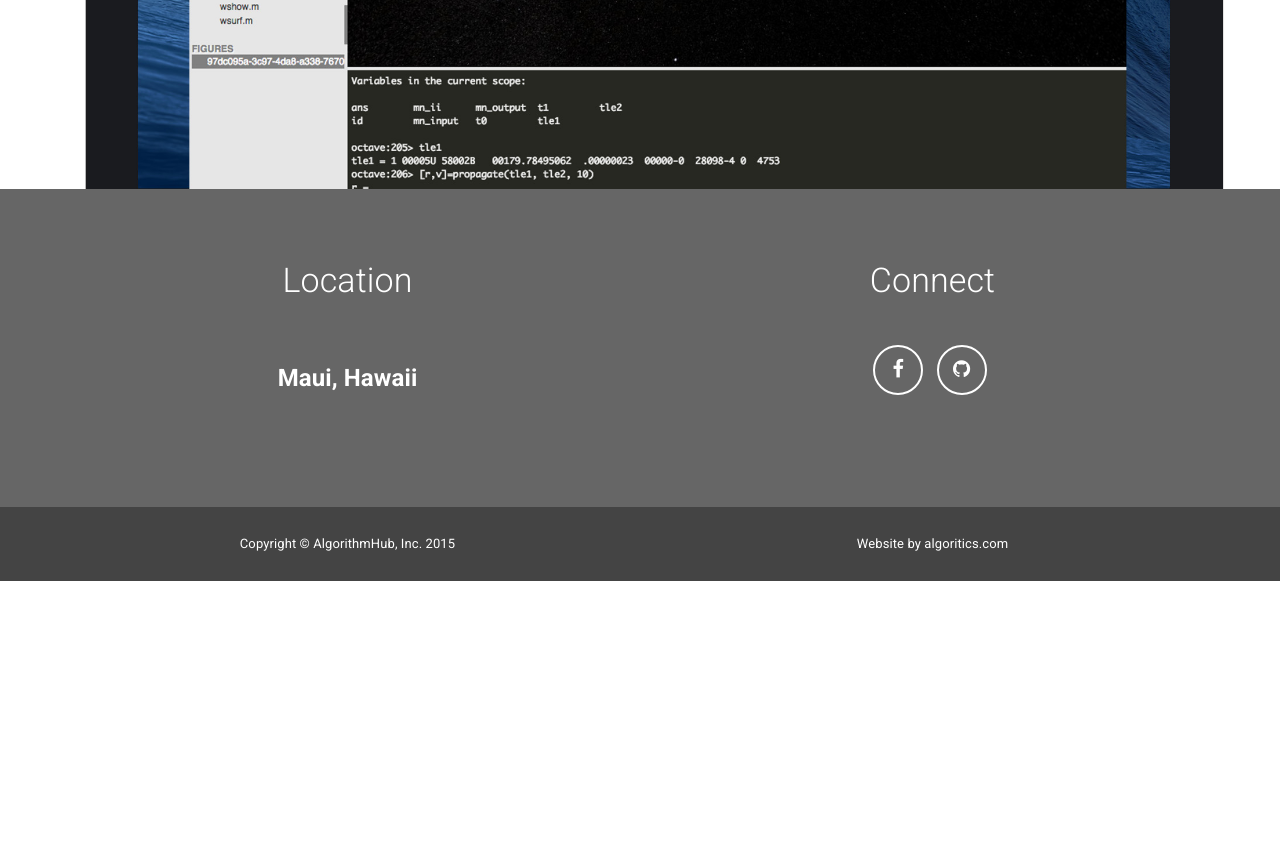
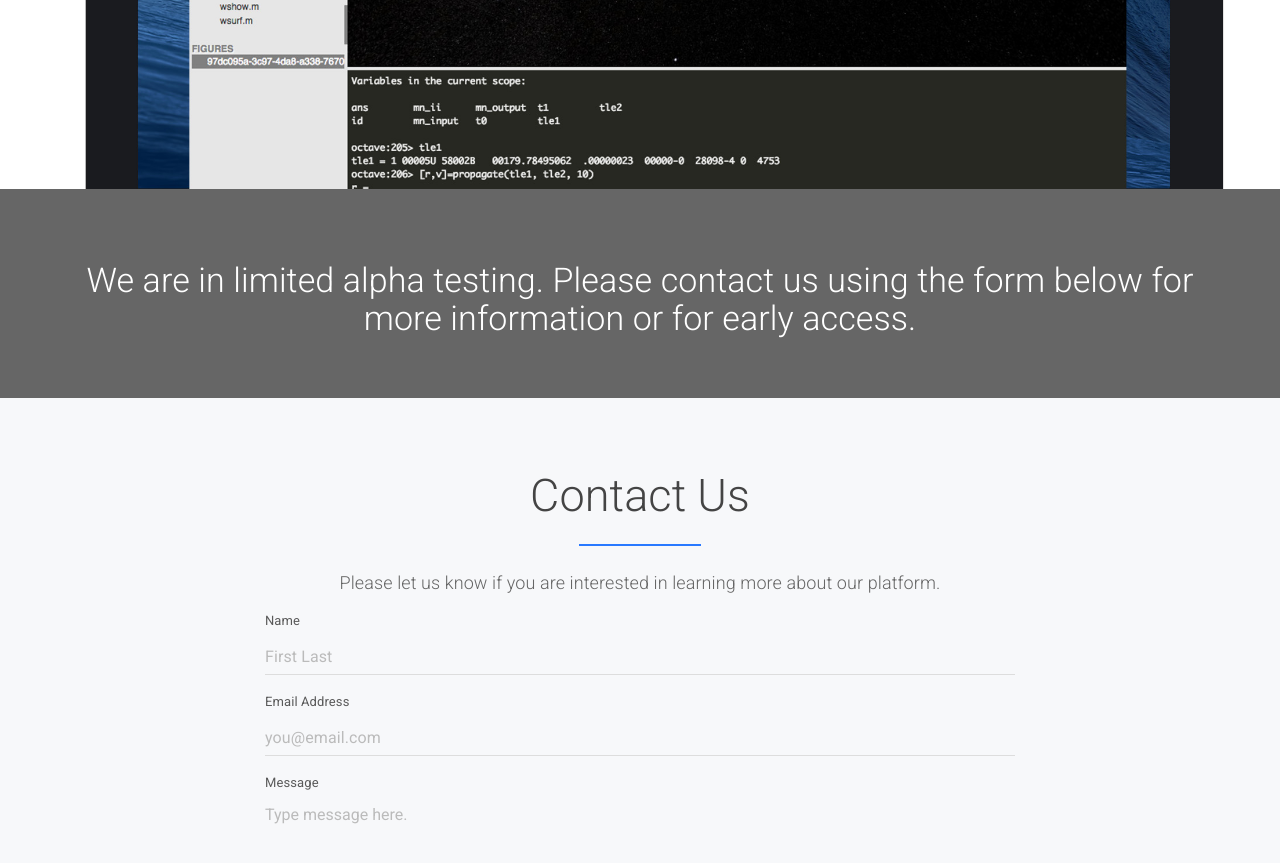
Before and after one commit to AlgorithmHub/algorithmhub.github.io, a Jekyll site: the page built from index.html, in a window 1280 px wide and 900 px high, scrolled down 2987 px. Shown: the top 863 px of the window. Built offline with Jekyll 4.4.1, drawn with Linux system fonts in a browser that asks for light colours; nearby versions of some CDN libraries; library files that are not in the unit come from our copies; before the commit the page ends 3568 px from its top, so only the background shows below that.

Commit message:
Add contact form.

```diff
--- a/index.html
+++ b/index.html
@@ -127,3 +127,66 @@ layout: default
   </div>
 
 </section>
+
+
+<section id="features">
+
+
+<div id="cta">
+  <div class="container text-center">
+    <div class="row">
+      <h3>We are in limited alpha testing. Please contact us using the form below for more information or for early access.</h3>
+    </div><!--/row -->
+  </div><!--/container -->
+</div>
+
+
+
+<div id="g">
+  <div class="container">
+    <div class="row">
+      <div class="col-lg-12 text-center">
+        <h2>Contact Us</h2>
+        <hr class="aligncenter">
+        <p>Please let us know if you are interested in learning more about our platform.</p>
+      </div>
+    </div>
+    <div class="row">
+      <div class="col-lg-8 col-lg-offset-2">
+        <form  action="//formspree.io/alexander.cabello@algoritics.com" method="POST" name="sentMessage" id="contactForm" novalidate>
+          <div class="row control-group">
+            <div class="form-group col-xs-12 floating-label-form-group controls">
+              <label class="control-label">Name</label>
+              <input type="text" name="name" class="form-control" placeholder="First Last" id="name" required data-validation-required-message="Please enter your name.">
+            </div>
+          </div>
+          <div class="row control-group">
+            <div class="form-group col-xs-12 floating-label-form-group controls">
+              <label class="control-label">Email Address</label>
+              <input type="email" name="_replyto" class="form-control" placeholder="you@email.com" id="email" required data-validation-required-message="Please enter your email address.">
+            </div>
+          </div>
+          <div>
+            <input type="hidden"  name="_subject" value="New submission!">
+            <input type="text" name="_gotcha" style="display:none" />
+          </div>
+          <div class="row control-group">
+            <div class="form-group col-xs-12 floating-label-form-group controls">
+              <label class="control-label">Message</label>
+              <textarea rows="5" name="message" class="form-control" placeholder="Type message here." id="message" required data-validation-required-message="Please enter a message."></textarea>
+            </div>
+          </div>
+          <br>
+          <div id="success"></div>
+          <div class="row">
+            <div class="form-group col-xs-12 text-center">
+              <button type="submit" class="btn btn-default btn-lg round-btn"><i class="fa fa-paper-plane"></i></button>
+            </div>
+          </div>
+        </form>
+      </div>
+    </div>
+  </div>
+</div>
+
+</section>
```
